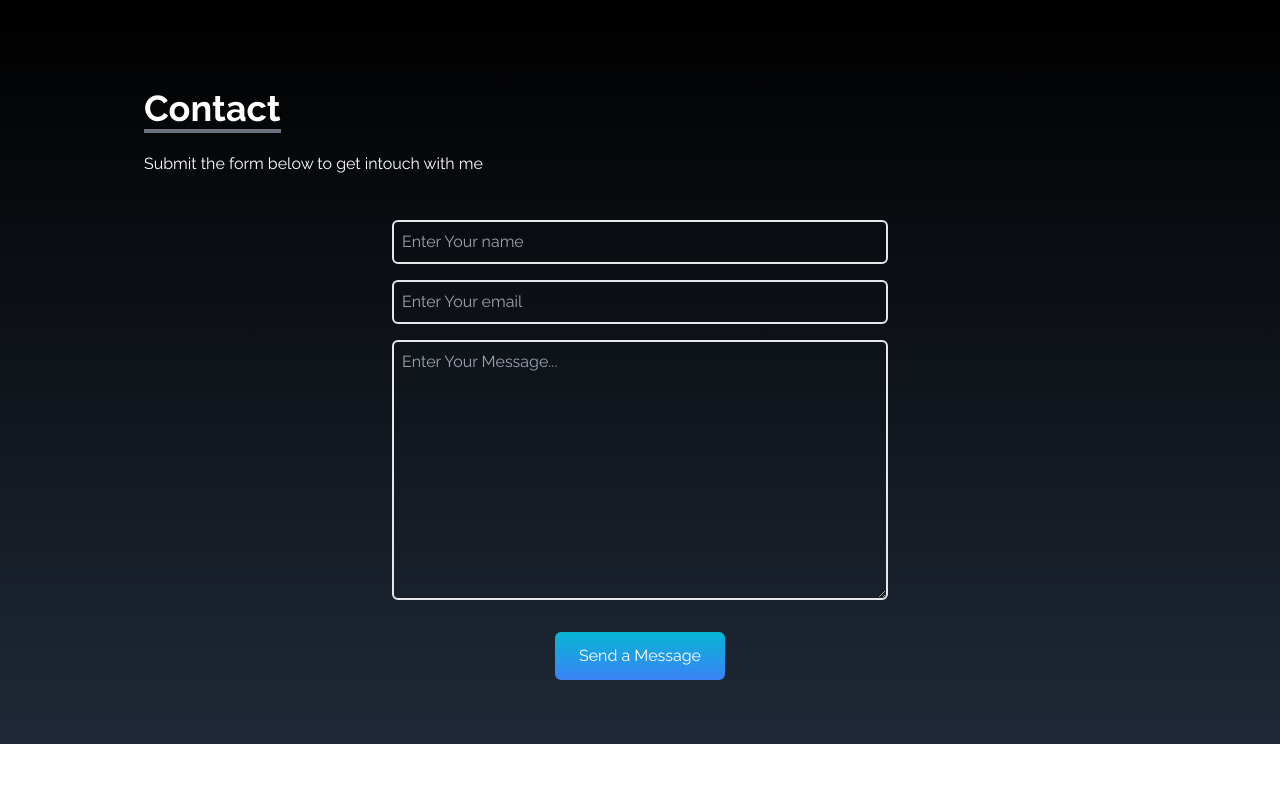
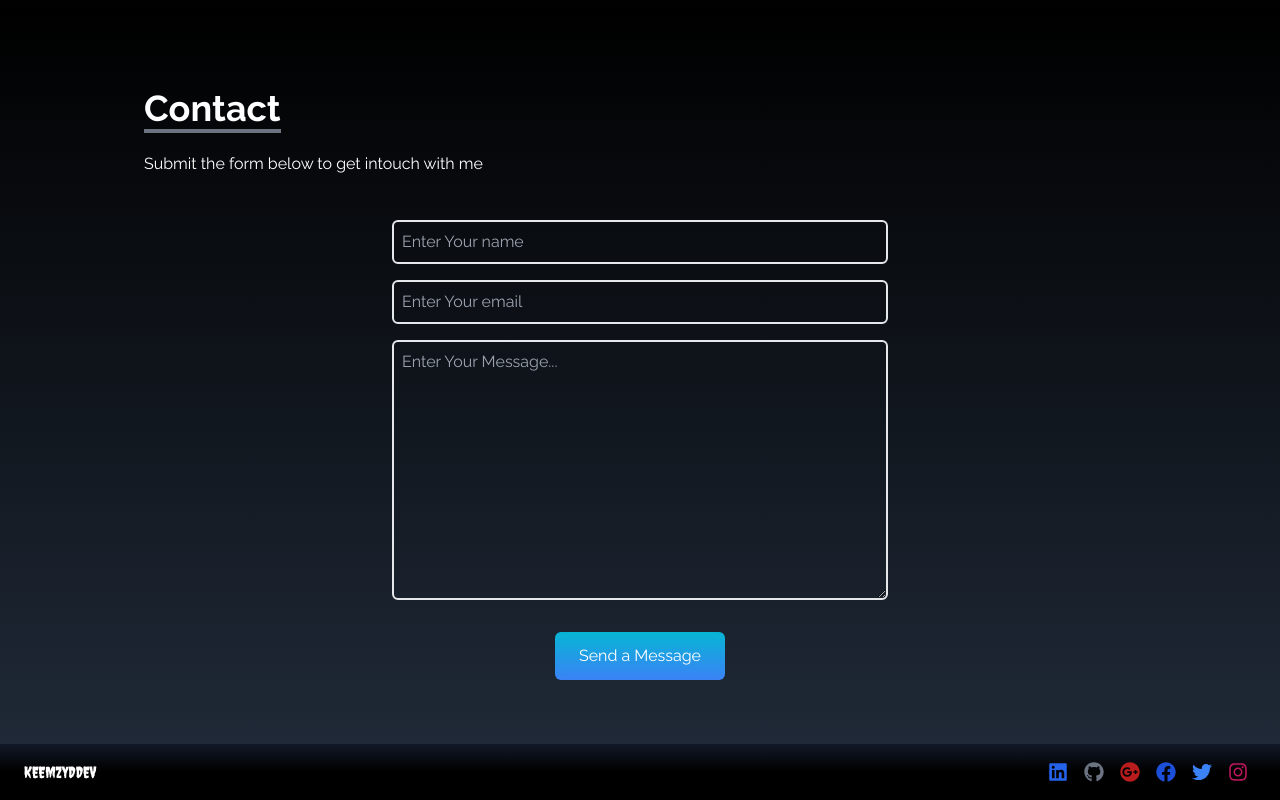
Before and after one commit to keemzyddev/MY-PORTFOLIO, a React (Vite) app: page / in a window 1280 px wide. Shown: the part 2808-3608 px from the top of the page. Before the commit the page ends 3552 px from the top, so only its background shows below. Built offline with nearby package versions, Linux system fonts and the light colour scheme; a web font is replaced by a local one.

Commit message:
added footer

```diff
--- a/src/App.jsx
+++ b/src/App.jsx
@@ -1,6 +1,7 @@
 import About from "./components/About";
 import Contact from "./components/Contact";
 import Experience from "./components/Experience";
+import Footer from "./components/Footer";
 import Home from "./components/Home";
 import NavBar from "./components/NavBar";
 import Portfolio from "./components/Portfolio";
@@ -15,7 +16,7 @@ function App() {
       <Portfolio />
       <Experience />
       <Contact />
-
+      <Footer />
       <Socials />
     </>
   );
--- /dev/null
+++ b/src/components/Footer.jsx
@@ -0,0 +1,91 @@
+import {
+  FaGithub,
+  FaLinkedin,
+  FaFacebook,
+  FaTwitter,
+  FaInstagram,
+  FaGooglePlus,
+} from "react-icons/fa";
+import { BsFillPersonLinesFill } from "react-icons/bs";
+const Footer = () => {
+  const links = [
+    {
+      id: 1,
+      child: (
+        <>
+          <FaLinkedin size={20} />
+        </>
+      ),
+      href: "https://www.linkedin.com/in/hakeem-durogbola",
+      style: "ml-4 mr-2 cursor-pointer text-blue-600",
+    },
+    {
+      id: 2,
+      child: (
+        <>
+          <FaGithub size={20} />
+        </>
+      ),
+      href: "https://Github.com/keemzyddev",
+      style: "mx-2 cursor-pointer text-gray-500",
+    },
+    {
+      id: 3,
+      child: (
+        <>
+          <FaGooglePlus size={20} />
+        </>
+      ),
+      href: "mailto:hakeemdurogbola.gmail.com",
+      style: "mx-2 cursor-pointer text-red-700",
+    },
+    {
+      id: 4,
+      child: (
+        <>
+          <FaFacebook size={20} />
+        </>
+      ),
+      href: "https://www.facebook.com/100001822841266/",
+      style: "mx-2 cursor-pointer text-blue-700",
+    },
+    {
+      id: 5,
+      child: (
+        <>
+          <FaTwitter size={20} />
+        </>
+      ),
+      href: "https://mobile.twitter.com/iamkeemzy4shizy",
+      style: "mx-2 cursor-pointer text-blue-500",
+    },
+    {
+      id: 6,
+      child: (
+        <>
+          <FaInstagram size={20} />
+        </>
+      ),
+      href: "https://www.instagram.com/iamkeemzy4shizy/",
+      style: "mr-4 ml-2 cursor-pointer text-pink-700",
+    },
+  ];
+  return (
+    <div className="bg-gradient-to-t from-black via-black to-gray-900 p-4 text-white w-full">
+      <div className="flex items-center justify-between m-auto">
+        <h1 className=" font-signature ml-2">KEEMZYDDEV</h1>
+        <ul className="flex ">
+          {links.map(({ id, child, href, download, style }) => (
+            <li key={id} className={style}>
+              <a href={href} className="" download={download} target="_blank">
+                {child}
+              </a>
+            </li>
+          ))}
+        </ul>
+      </div>
+    </div>
+  );
+};
+
+export default Footer;
--- a/src/components/Portfolio.jsx
+++ b/src/components/Portfolio.jsx
@@ -11,37 +11,37 @@ const Portfolio = () => {
     {
       id: 1,
       src: arrayDestruct,
-      demoLink: "https://google.com",
+      viewLink: "https://google.com",
       codeLink: "https://linkedIn.com",
     },
     {
       id: 2,
       src: installNode,
-      demoLink: "https://google.com",
+      viewLink: installNode,
       codeLink: "https://linkedIn.com",
     },
     {
       id: 3,
       src: navBar,
-      demoLink: "https://google.com",
+      viewLink: "https://google.com",
       codeLink: "https://linkedIn.com",
     },
     {
       id: 4,
       src: reactParallax,
-      demoLink: "https://google.com",
+      viewLink: "https://google.com",
       codeLink: "https://linkedIn.com",
     },
     {
       id: 5,
       src: reactSmooth,
-      demoLink: "https://google.com",
+      viewLink: "https://google.com",
       codeLink: "https://linkedIn.com",
     },
     {
       id: 6,
       src: reactWeather,
-      demoLink: "https://google.com",
+      viewLink: "https://google.com",
       codeLink: "https://github.com",
     },
   ];
@@ -59,7 +59,7 @@ const Portfolio = () => {
           <p className="py-6">Checkout some of my work</p>
         </div>
         <div className="grid sm:grid-cols-2 md:grid-cols-3 gap-8 px-12 sm:px-0 mb-3">
-          {portfolios.map(({ id, src, demoLink, codeLink }) => (
+          {portfolios.map(({ id, src, viewLink, codeLink }) => (
             <div key={id} className="shadow-md shadow-gray-600 rounded-lg">
               <img
                 src={src}
@@ -68,8 +68,8 @@ const Portfolio = () => {
               />
               <div className="flex items-center justify-center">
                 <button className="w-1/2 px-4 py-3 m-4 duration-200 hover:scale-105">
-                  <a href={demoLink} target="_blank">
-                    Demo
+                  <a href={viewLink} target="_blank">
+                    View
                   </a>
                 </button>
                 <button className="w-1/2 px-4 py-3 m-4 duration-200 hover:scale-105">
```
